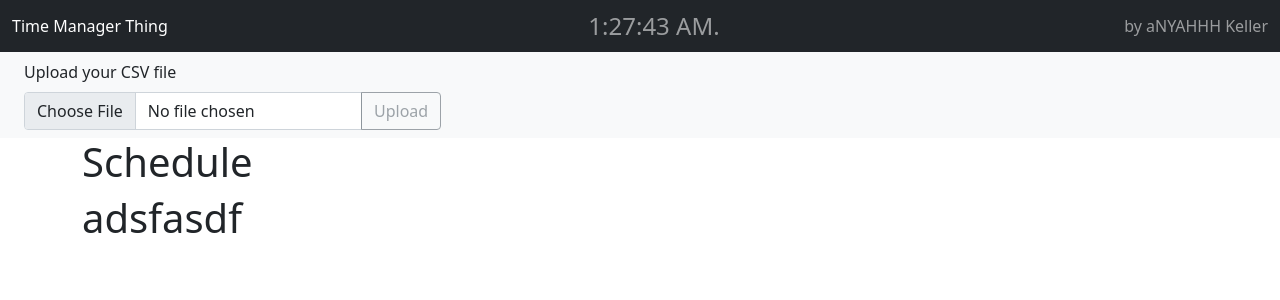
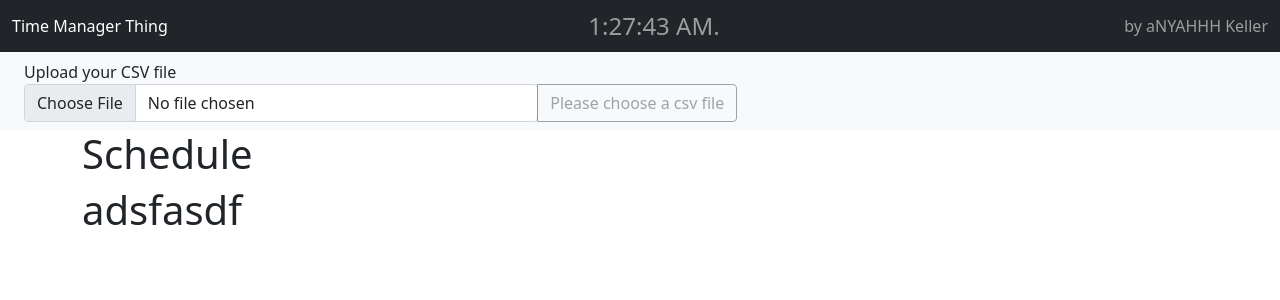
Before and after one commit to anyakeller/time-tracker, a React (Create React App) app: page / in a window 1280 px wide. Shown: the top 300 px of the page. Built offline with nearby package versions, Linux system fonts and the light colour scheme; the HTML template or start-up script is replaced by a standard one.

Commit message:
redid some css header

```diff
--- a/src/components/CSVinput.js
+++ b/src/components/CSVinput.js
@@ -53,11 +53,11 @@ class CSVinput extends React.Component {
     return (
       <form onSubmit={this.handleSubmit}>
         {/* ALL FILE INPUTS ARE UNCONTROLLABLE STATE THINGS */}
-        <div>
-          <label htmlFor="csvInput" className="form-label">
+        <div className="row justify-content-between align-items-center">
+          <label htmlFor="csvInput" className="form-label col-12 col-sm-4 mb-sm-0">
             Upload your CSV file
           </label>
-          <div className="input-group has-validation">
+          <div className="input-group has-validation col-12 col-sm">
             <input
               type="file"
               accept=".csv"
@@ -84,16 +84,8 @@ class CSVinput extends React.Component {
               type="submit"
               id="csvInputSubmit"
             >
-              Upload
+              {this.state.isFileValid ? "upload" : "Please choose a csv file"}
             </button>
-            <div
-              className={
-                this.state.isFileValid ? "valid-feedback" : "invalid-feedback"
-              }
-              id="csvValidationFeedback"
-            >
-              {this.state.isFileValid ? "good to go!" : "must be a CSV file"}
-            </div>
           </div>
         </div>
       </form>
--- a/src/components/Header.js
+++ b/src/components/Header.js
@@ -1,5 +1,5 @@
-import React, { useState, useEffect } from "react";
-import CSVinput from "./CSVinput.js";
+import React, { useState, useEffect } from 'react';
+import CSVinput from './CSVinput.js';
 
 function Header(props) {
   const [validFileName, setValidFileName] = useState(null);
@@ -10,10 +10,17 @@ function Header(props) {
     }
   }, [props.fileName, validFileName]);
 
+  const handleChangeUploadClick = (e) => {
+    e.preventDefault();
+    setValidFileName(null);
+    console.log('change file clicked');
+  };
+
   const validFileHeader = () => {
     return (
       <>
-        Currently Viewing: {validFileName} <button className="btn btn-primary">Change File</button>
+        Currently Viewing: {validFileName}{' '}
+        <button onClick={handleChangeUploadClick} className="btn btn-primary">Change File</button>
       </>
     );
   };
```
